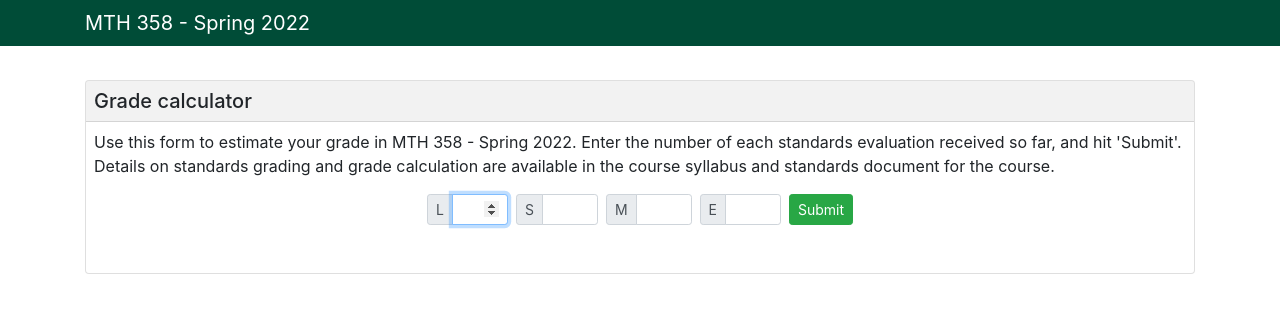
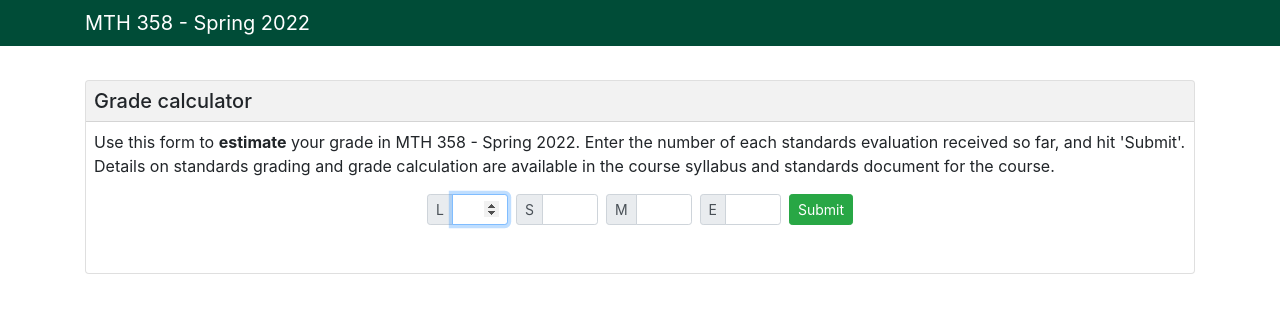
Before and after one commit to galettof/galettof.github.io, a Jekyll site: the page 358/index.html, which Jekyll copies as it is, in a window 1280 px wide. Shown: the top 325 px of the page. Built offline with Jekyll 4.4.1, drawn with Linux system fonts in a browser that asks for light colours.

Commit message:
bolded estimate

```diff
--- a/358/index.html
+++ b/358/index.html
@@ -49,7 +49,7 @@
 		<h5 class="mb-0">Grade calculator</h5>
 	      </div>
 	      <div class="card-body">
-		<p>Use this form to estimate your grade in MTH 358 - Spring 2022. Enter the number of each standards evaluation received so far, and hit 'Submit'. Details on standards grading and grade calculation are available in the course syllabus and standards document for the course.</p>
+		<p>Use this form to <span class="font-weight-bold">estimate</span> your grade in MTH 358 - Spring 2022. Enter the number of each standards evaluation received so far, and hit 'Submit'. Details on standards grading and grade calculation are available in the course syllabus and standards document for the course.</p>
 
 
 		<div class="btn-toolbar justify-content-center" role="toolbar" aria-label="Standards evaluation input">
```
